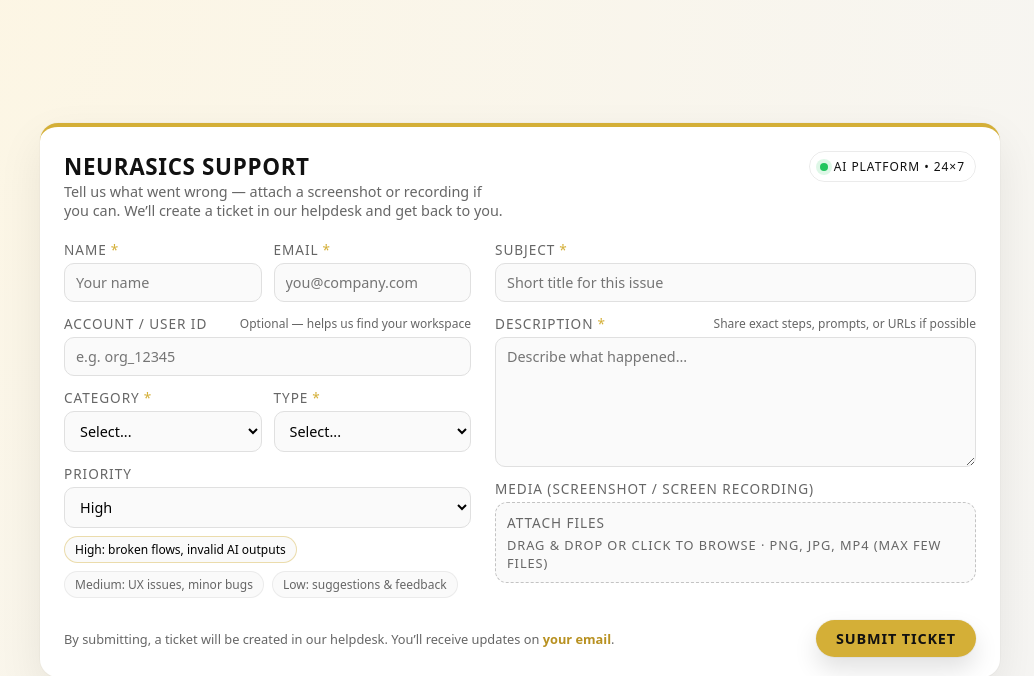
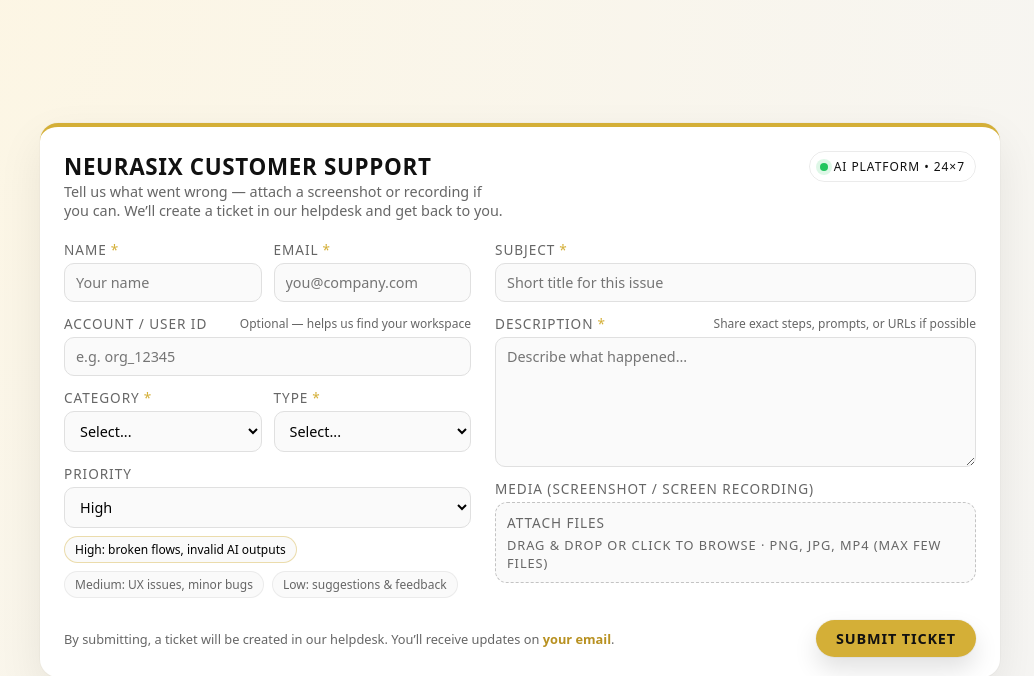
Before and after one commit to Aditya-Agwl/Zoho-Desk-Customer-Support-Integration, a FastAPI app: page / in a window 1280 px wide. Shown: the top 676 px of the page, without its empty margins (120-1154 px from the left). Run offline with FastAPI, Linux system fonts and the light colour scheme; parts of the project's set-up code (start-up, migrations or seed data) failed here and were passed over.

Commit message:
spelling change

```diff
--- a/templates/support_form.html
+++ b/templates/support_form.html
@@ -334,7 +334,7 @@
     <div class="support-card">
       <div class="support-header">
         <div>
-          <div class="support-title">Neurasics Support</div>
+          <div class="support-title">Neurasix Customer Support</div>
           <p class="support-subtitle">
             Tell us what went wrong &mdash; attach a screenshot or recording if you can.
             We&rsquo;ll create a ticket in our helpdesk and get back to you.
```
